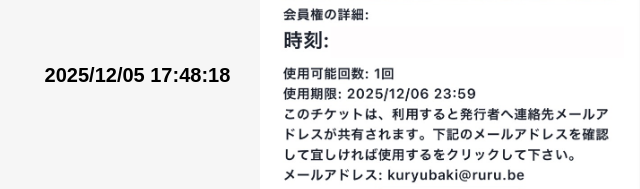
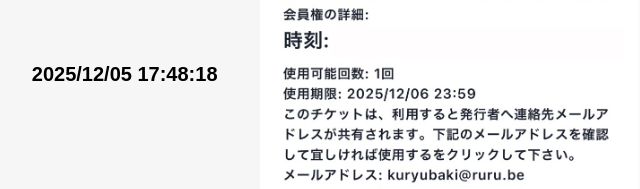
Before and after one commit to mei0926/noa, a plain HTML site: page index.html in a window 1280 px wide. Shown: the part 374-563 px from the top of the page, 185-825 px from the left. Drawn offline with Linux system fonts and the light colour scheme.

Commit message:
Add files via upload

```diff
--- a/index.html
+++ b/index.html
@@ -81,8 +81,8 @@
 
     .white-box {
       position: absolute;
-      top: 70%;
-      left: 25%;
+      top: 72%;
+      left: 27%;
       width: 170px;
       height: 70px;
       background: transparent;
@@ -98,7 +98,7 @@
 
 .name-box {
       position: absolute;
-      top: 13.3%;
+      top: 24.5%;
       left: 17%;
       width: 200px;
       height: 20px;
@@ -111,10 +111,10 @@
 
     .time-box {
       position: absolute;
-      bottom: 45%;
+      bottom: 41.7%;
       left: 16%;
       font-size: 20px;
-      font-weight: 700;
+      font-weight: 600;
       background: transparent;
       padding: 6px 12px;
       border-radius: 8px;
@@ -165,34 +165,6 @@
     setInterval(updateTime, 1000);
     updateTime();
 
-    function positionElements() {
-  const img = document.querySelector(".bg-img");
-
-  // 画像が表示されているサイズ（実寸）を取得
-  const rect = img.getBoundingClientRect();
-
-  // 画像内の位置（％で指定） → 自分の好きな値に変えられる
-  const pos = {
-    name:  { x: 0.19, y: 0.245 },
-    time:  { x: 0.17, y: 0.54 },
-    box:   { x: 0.27, y: 0.72 }
-  };
-
-  // 各要素を画像内の相対位置で配置
-  document.querySelector(".name-box").style.left = (rect.left + rect.width * pos.name.x) + "px";
-  document.querySelector(".name-box").style.top  = (rect.top  + rect.height * pos.name.y) + "px";
-
-  document.querySelector(".time-box").style.left = (rect.left + rect.width * pos.time.x) + "px";
-  document.querySelector(".time-box").style.top  = (rect.top  + rect.height * pos.time.y) + "px";
-
-  const box = document.querySelector(".white-box");
-  box.style.left = (rect.left + rect.width * pos.box.x) + "px";
-  box.style.top  = (rect.top  + rect.height * pos.box.y) + "px";
-}
-
-// ページ読み込み時 & リサイズ時に常に再計算
-window.addEventListener("load", positionElements);
-window.addEventListener("resize", positionElements);
 
   </script>
 </body>
```
